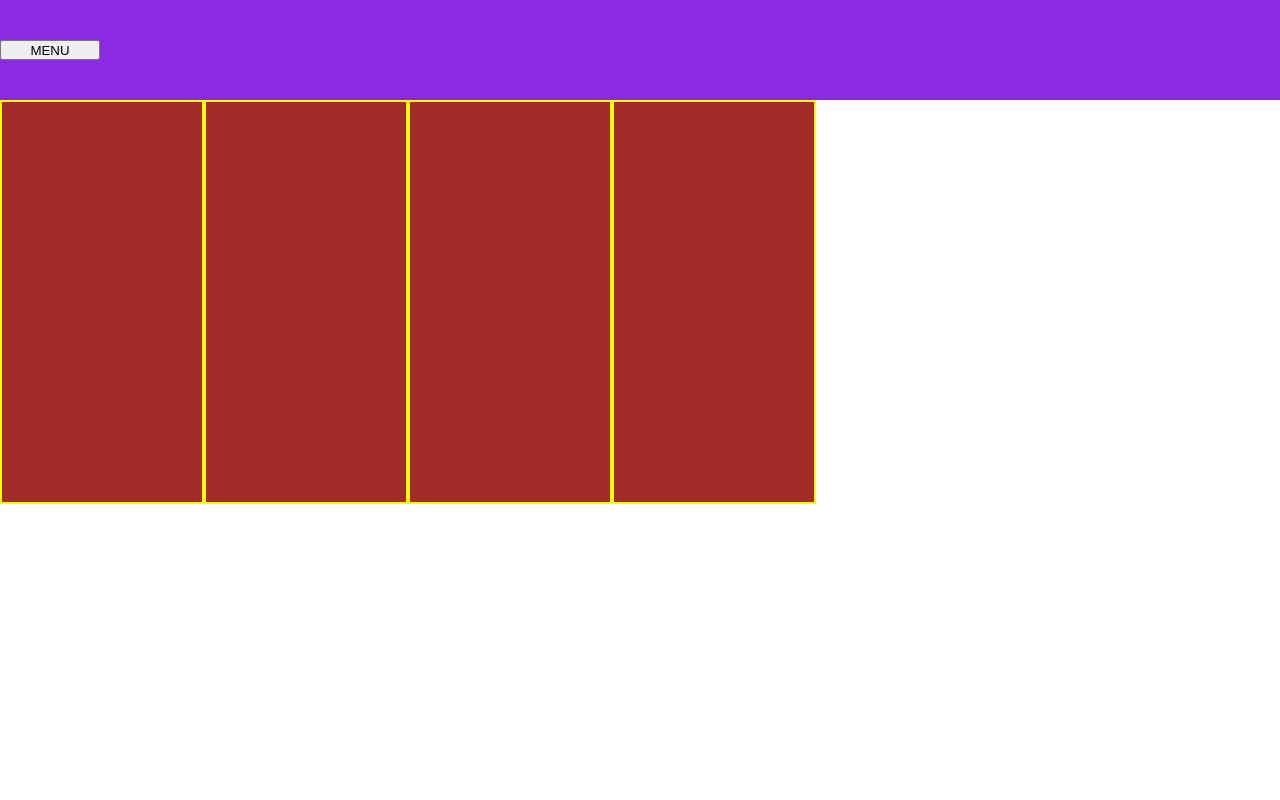
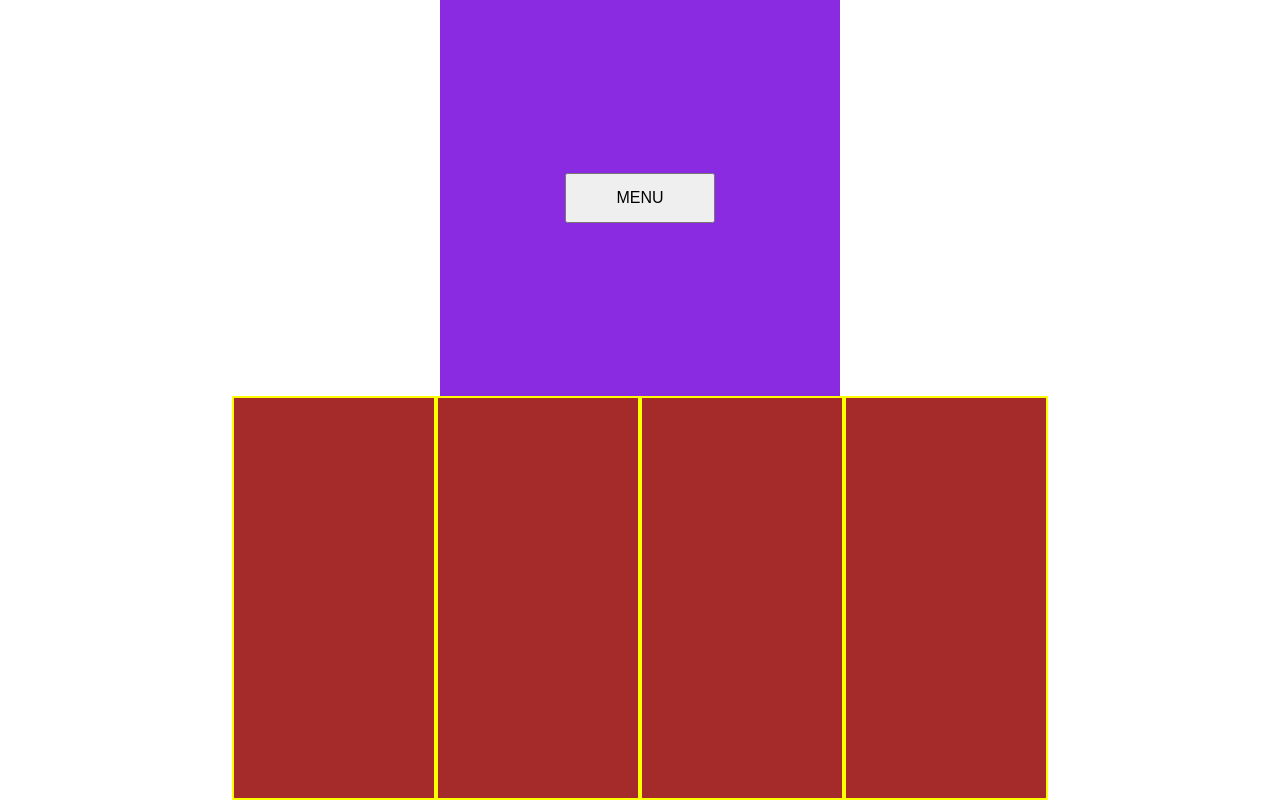
Before and after one commit to aleksandar-code/Library, a plain HTML site: page index.html in a window 1280 px wide. Both pictures are taken after a click on the button "BOOKS". Drawn offline with Linux system fonts and the light colour scheme.

Commit message:
style menu

```diff
--- a/app.js
+++ b/app.js
@@ -20,6 +20,8 @@ let library = document.getElementById("library");
 
 let menuOnBooksPage = document.getElementById("books-menu");
 
+let booksDisplay;
+
 form.style.display = "none";
 menuOnBooksPage.style.display = "none";
 
@@ -36,7 +38,6 @@ menuOnBooksPage.addEventListener("click", () => {
 
 newBook.addEventListener("click", () => {
     hideMenu();
-    hideBooks();
     showForm();
 });
 
@@ -88,22 +89,6 @@ function isFormComplete() {
     }
     return true
 }
-let booksDisplay;
-function showBooks() {
-    if (myLibrary.length < 1) return
-
-    booksDisplay = document.createElement("div");
-
-    booksDisplay.setAttribute("id", "books-display");
-
-    library.appendChild(booksDisplay);
-    for (x of myLibrary) {
-        let bookCard = document.createElement("div")
-        bookCard.classList.add("card")
-        booksDisplay.appendChild(bookCard)
-    }
-
-}
 
 function resetForm() {
     author.value = "";
@@ -132,6 +117,21 @@ function hideBooks() {
     booksDisplay.remove();
 }
 
+function showBooks() {
+    if (myLibrary.length < 1) return
+
+    booksDisplay = document.createElement("div");
+
+    booksDisplay.setAttribute("id", "books-display");
+
+    library.appendChild(booksDisplay);
+    for (x of myLibrary) {
+        let bookCard = document.createElement("div")
+        bookCard.classList.add("card")
+        booksDisplay.appendChild(bookCard)
+    }
+}
+
 function showBooksMenu() {
     menuOnBooksPage.style.display = "block";
     booksBtn.style.display = "none";
@@ -140,6 +140,6 @@ function showBooksMenu() {
 
 function hideBooksMenu() {
     menuOnBooksPage.style.display = "none";
-    booksBtn.style.display = "flex";
-    newBook.style.display = "flex";
+    booksBtn.style.display = "block";
+    newBook.style.display = "block";
 }
--- a/style.css
+++ b/style.css
@@ -7,6 +7,8 @@ body {
     height: 100vh;
     display: flex;
     flex-direction: column;
+    justify-content: center;
+    align-items: center;
 }
 
 form {
@@ -31,14 +33,18 @@ fieldset span {
 
 #menu {
     background-color: blueviolet;
-    height: 100px;
+    height: 400px;
+    width: 400px;
     display: flex;
     align-items: center;
+    gap: 20px;
+    justify-content: center;
 }
 
 #menu button {
-    height: 20px;
-    width: 100px;
+    height: 50px;
+    width: 150px;
+    font-size: 1rem;
 }
 
 #books-display {
```
